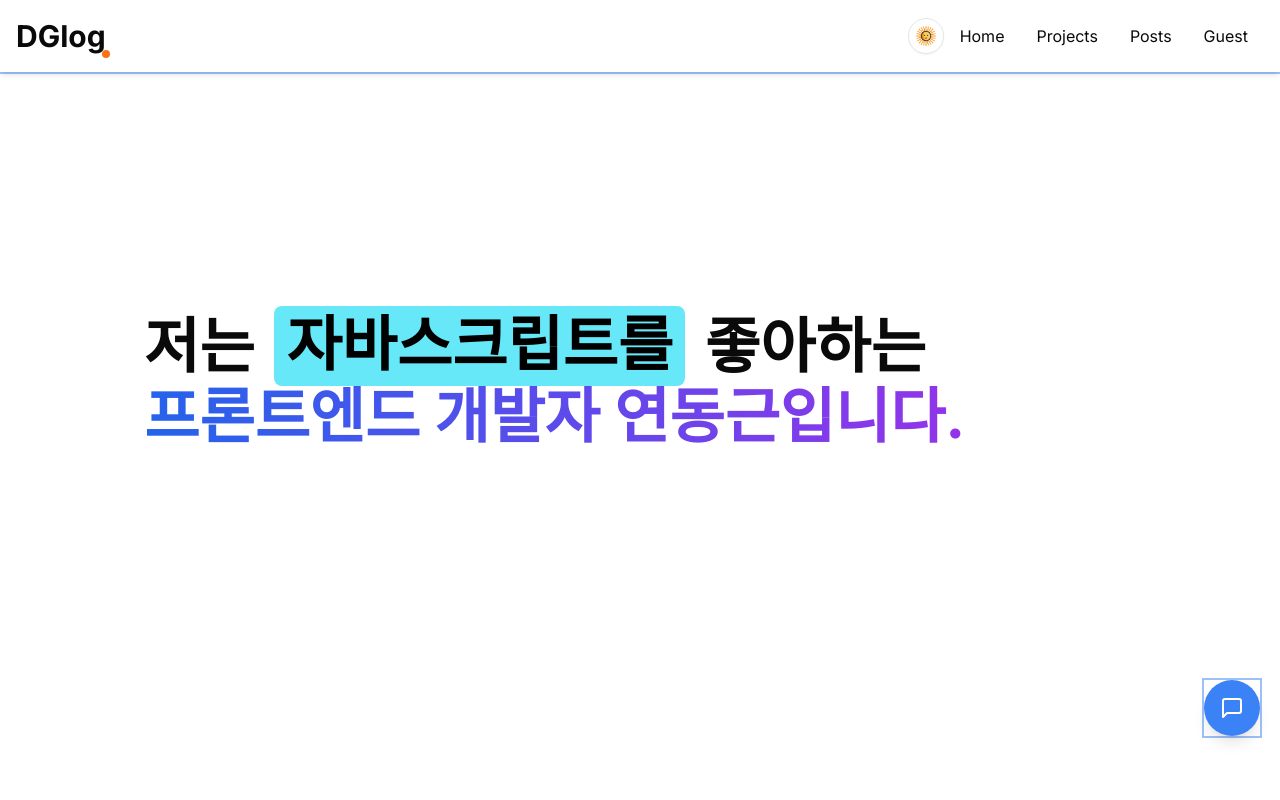
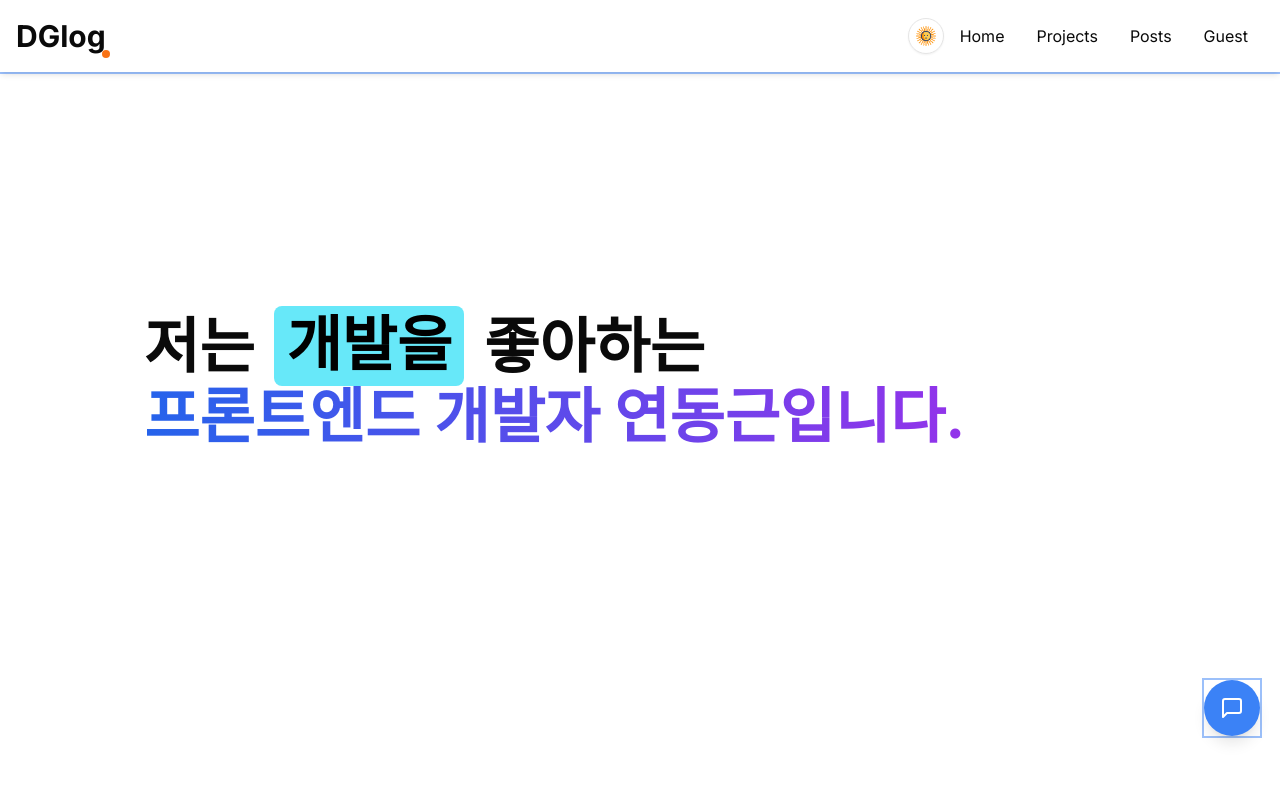
Before and after one commit to YEONDG/dglog, a Next.js app: page / in a window 1280 px wide. Shown: the top 800 px of the page. Built offline with nearby package versions, Linux system fonts and the light colour scheme.

Commit message:
refactor: update rotation interval in HeroHeader component for improved animation timing

```diff
--- a/components/home/hero-header.tsx
+++ b/components/home/hero-header.tsx
@@ -26,7 +26,7 @@ export const HeroHeader = () => {
               staggerDuration={0.025}
               splitLevelClassName="overflow-hidden pb-0.5 sm:pb-1 md:pb-1"
               transition={{ type: "spring", damping: 30, stiffness: 400 }}
-              rotationInterval={3000}
+              rotationInterval={2000}
             />
             <span className="text-6xl font-bold">좋아하는</span>
           </div>
```
